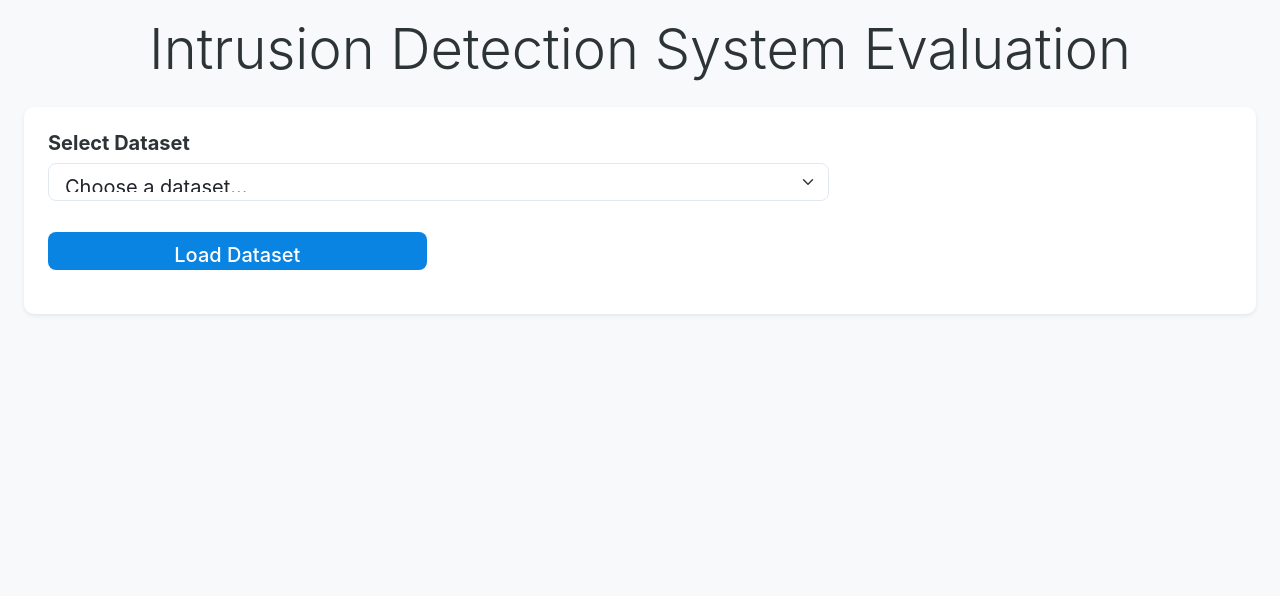
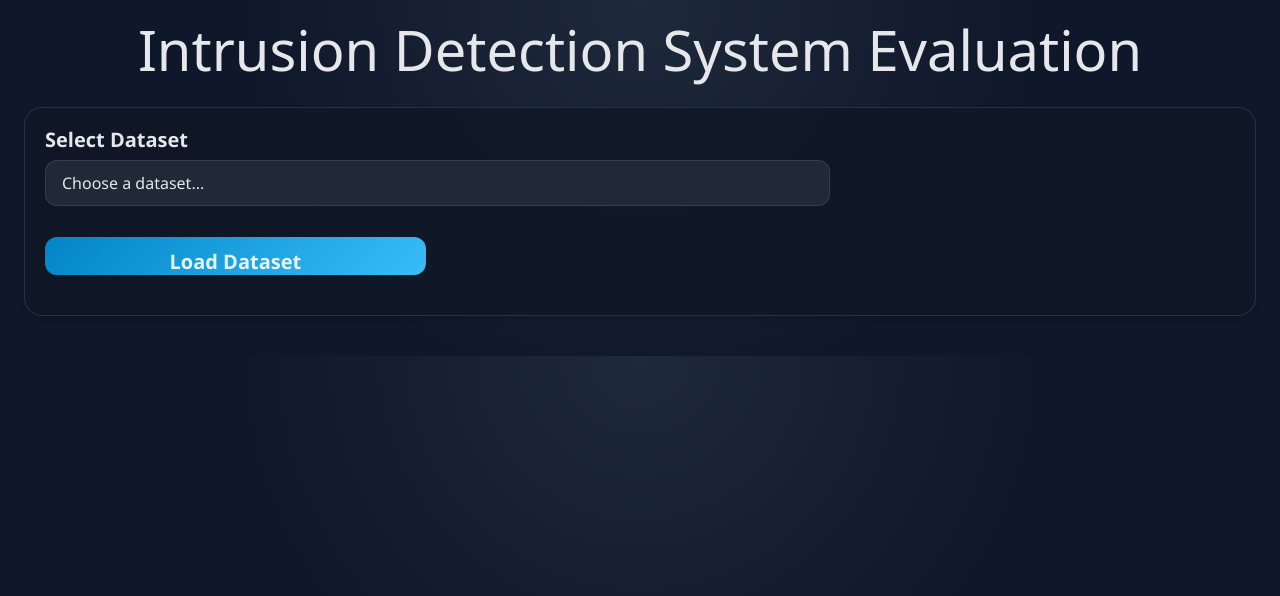
Before and after one commit to Gane5h086/IDS_GAN, a Flask app: page / in a window 1280 px wide. Shown: the top 596 px of the page. Run offline with Flask 3, Linux system fonts and the light colour scheme; some libraries are stand-ins or nearby versions.

Commit message:
Update styles.css

```diff
--- a/static/styles.css
+++ b/static/styles.css
@@ -1,28 +1,29 @@
 /* Modern Minimalist Theme */
 :root {
-    --primary-color: #2D3436;
-    --secondary-color: #636E72;
-    --accent-color: #0984E3;
-    --background-color: #F5F6FA;
-    --card-background: #FFFFFF;
-    --text-color: #2D3436;
-    --border-radius: 8px;
-    --box-shadow: 0 2px 4px rgba(0, 0, 0, 0.1);
+    --bg: #0f172a;
+    --panel: #111827;
+    --panel-2: #1f2937;
+    --text: #e5e7eb;
+    --muted: #94a3b8;
+    --accent: #38bdf8;
+    --border-radius: 12px;
+    --panel-border: rgba(148, 163, 184, 0.18);
+    --card-shadow: 0 24px 70px rgba(2, 6, 23, 0.28);
 }
 
 body {
-    font-family: 'Inter', -apple-system, BlinkMacSystemFont, sans-serif;
-    background-color: var(--background-color);
-    color: var(--text-color);
+    font-family: 'Segoe UI', -apple-system, BlinkMacSystemFont, sans-serif;
+    background: radial-gradient(circle at top, #1e293b 0%, var(--bg) 55%);
+    color: var(--text);
     line-height: 1.6;
 }
 
 /* Cards */
 .card {
-    background: var(--card-background);
-    border: none;
-    border-radius: 10px;
-    box-shadow: var(--box-shadow);
+    background: rgba(17, 24, 39, 0.88);
+    border: 1px solid var(--panel-border);
+    border-radius: 18px;
+    box-shadow: var(--card-shadow);
     transition: transform 0.2s ease;
     margin-bottom: 1.5rem;
     height: 100%;
@@ -35,15 +36,15 @@
 
 .card-body {
     height: 100%;
-    padding: 1.5rem;
+    padding: 1.25rem;
     position: relative;
 }
 
 /* Chart Containers */
 .chart-container {
-    background: var(--card-background);
+    background: transparent;
     border-radius: var(--border-radius);
-    padding: 1rem;
+    padding: 0.5rem;
     width: 100%;
     height: 400px;
     position: relative;
@@ -72,8 +73,8 @@
 /* Metric Cards */
 .metric-card {
     text-align: center;
-    background: var(--card-background) !important;
-    color: var(--text-color) !important;
+    background: transparent !important;
+    color: var(--text) !important;
     height: 100%;
     transition: transform 0.2s;
 }
@@ -91,60 +92,63 @@
     text-transform: uppercase;
     letter-spacing: 0.5px;
     margin-bottom: 0.5rem;
-    color: var(--secondary-color);
+    color: var(--muted);
 }
 
 .metric-card h3 {
     font-size: 2rem;
     font-weight: bold;
-    color: #0984E3;
+    color: var(--accent);
 }
 
 /* Progress Bar */
 .progress {
-    height: 8px;
-    border-radius: 4px;
-    background-color: #E2E8F0;
+    height: 10px;
+    border-radius: 6px;
+    background-color: rgba(255,255,255,0.04);
     overflow: hidden;
     margin: 1rem 0;
 }
 
 .progress-bar {
-    background-color: var(--accent-color);
+    background: linear-gradient(90deg, rgba(3,105,161,0.9), var(--accent));
     transition: width 0.3s ease;
 }
 
 /* Form Elements */
 .form-select,
 .form-control {
-    border: 1px solid #E2E8F0;
+    border: 1px solid var(--panel-border);
     border-radius: var(--border-radius);
-    padding: 0.5rem 1rem;
-    transition: all 0.2s ease;
+    padding: 0.6rem 1rem;
+    background: var(--panel-2);
+    color: var(--text);
+    transition: all 0.15s ease;
 }
 
 .form-select:focus,
 .form-control:focus {
-    border-color: var(--accent-color);
-    box-shadow: 0 0 0 2px rgba(9, 132, 227, 0.1);
+    border-color: var(--accent);
+    box-shadow: 0 6px 30px rgba(2,6,23,0.35);
 }
 
 /* Buttons */
 .btn {
-    border-radius: var(--border-radius);
-    padding: 0.5rem 1.5rem;
-    font-weight: 500;
-    transition: all 0.2s ease;
+    border-radius: 12px;
+    padding: 0.6rem 1.2rem;
+    font-weight: 700;
+    transition: transform 0.15s ease, opacity 0.15s ease;
 }
 
 .btn-primary {
-    background-color: var(--accent-color);
+    background: linear-gradient(135deg, #0284c7, var(--accent));
     border: none;
+    color: #e6f6ff;
 }
 
 .btn-primary:hover {
-    background-color: #0873c5;
     transform: translateY(-1px);
+    opacity: 0.95;
 }
 
 /* Tables */
@@ -155,8 +159,8 @@
 }
 
 .table th {
-    background-color: var(--background-color);
-    color: var(--text-color);
+    background-color: transparent;
+    color: var(--muted);
     font-weight: 600;
     text-transform: uppercase;
     font-size: 0.75rem;
@@ -165,8 +169,8 @@
 
 .table td,
 .table th {
-    padding: 1rem;
-    border-bottom: 1px solid #E2E8F0;
+    padding: 0.75rem;
+    border-bottom: 1px solid rgba(255,255,255,0.04);
 }
 
 .table-responsive {
@@ -179,6 +183,8 @@
     border: none;
     border-radius: var(--border-radius);
     padding: 1rem;
+    background: rgba(255,255,255,0.02);
+    color: var(--muted);
 }
 
 /* Animation for Loading States */
@@ -225,3 +231,51 @@
     height: 38px;
     min-width: 120px;
 }
+
+/* Improve select visibility and sizing to avoid clipped text */
+.form-select,
+.dataset-select {
+    color: var(--text);
+    background: var(--panel-2);
+    padding: 0.75rem 1rem;
+    font-size: 1rem;
+    line-height: 1.2;
+    min-height: 46px;
+    -webkit-appearance: none;
+    appearance: none;
+}
+
+/* Override Bootstrap's light cards used for small metric widgets */
+.card.bg-light {
+    background: rgba(255,255,255,0.03) !important;
+    border: 1px solid rgba(255,255,255,0.03) !important;
+}
+.card.bg-light .card-body {
+    color: var(--muted);
+}
+.card.bg-light .card-body h3,
+.card.bg-light .card-body h6 {
+    color: var(--text);
+}
+
+/* Metric values should be high contrast */
+.metric-card .card-body .value,
+.metric-card .card-body h3 {
+    color: var(--text);
+}
+
+/* Make table content readable on dark background */
+.table thead th {
+    color: var(--muted) !important;
+}
+.table tbody td {
+    color: rgba(229,231,235,0.92) !important;
+}
+.table.table-striped tbody tr:nth-of-type(odd) {
+    background: rgba(255,255,255,0.01);
+}
+
+/* Ensure muted helper text is still readable */
+.text-muted {
+    color: rgba(148,163,184,0.7) !important;
+}
```
